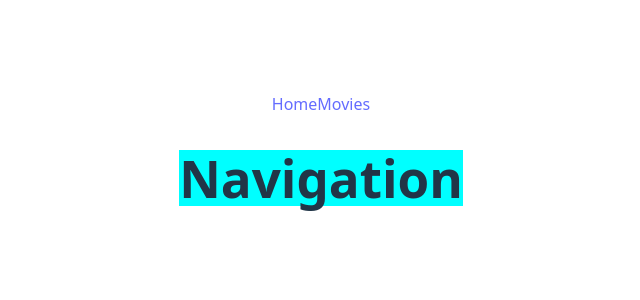
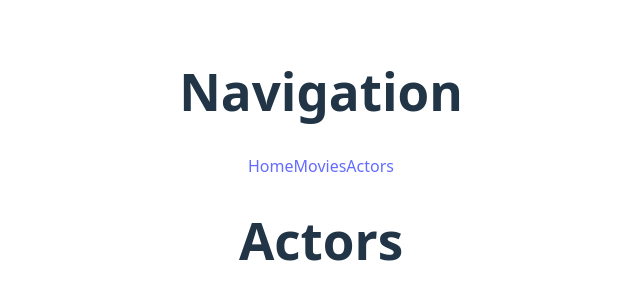
Before and after one commit to ventsislavVidulov/sirma-react-exam, a React (Vite) app: page /actors in a window 1280 px wide. Before the commit this address had no page. Shown: the part 234-534 px from the top of the page, without its empty margins (319-959 px from the left). Built offline with nearby package versions, Linux system fonts and the light colour scheme.

Commit message:
init Actors page

```diff
--- a/src/App.jsx
+++ b/src/App.jsx
@@ -1,14 +1,14 @@
-import { useEffect, useState } from 'react'
-import reactLogo from './assets/react.svg'
-import viteLogo from '/vite.svg'
-import './App.css'
+import { useEffect, useState } from 'react';
+import reactLogo from './assets/react.svg';
+import viteLogo from '/vite.svg';
+import './App.css';
 import moviesService from './services/moviesService';
 import rolesService from './services/rolesService';
 import actorsService from './services/actorsService';
 import { getTheActorsThatActedToghetherInMostMovies } from './utils/getTheActorsThatActedToghetherInmostMovies';
-import { Navigation } from "./components"
+import { Navigation } from "./components";
 import { Route, Routes } from 'react-router';
-import { Home, Movies } from './pages';
+import { Actors, Home, Movies } from './pages';
 
 function App() {
   const [count, setCount] = useState(0);
@@ -21,17 +21,18 @@ function App() {
       setMovies(allMovies)
     }
     loadMovies();
-  }, [])
+  }, []);
 
   return (
     <>
-      <Navigation></Navigation>
+      <Navigation/>
       <Routes>
         <Route path='/' element={<Home />} />
         <Route path='/movies' element={<Movies/>}/>
+        <Route path='/actors' element={<Actors/>}/>
       </Routes>
     </>
   )
-}
+};
 
-export default App
+export default App;
--- a/src/components/Navigation/Navigation.jsx
+++ b/src/components/Navigation/Navigation.jsx
@@ -4,11 +4,12 @@ import { Link } from "react-router";
 const Navigation = () => {
   return (
     <>
+      <h1>Navigation</h1>
       <nav>
         <Link to={"/"}>Home</Link>
         <Link to={"/movies"}>Movies</Link>
+          <Link to={"/actors"}>Actors</Link>
       </nav>
-      <h1 className={styles.link}>Navigation</h1>
     </>
   )
 };
--- /dev/null
+++ b/src/pages/Actors/Actors.jsx
@@ -0,0 +1,9 @@
+import styles from "./Actors.module.css";
+
+const Actors = () => {
+  return (
+    <h1>Actors</h1>
+  )
+};
+
+export default Actors;
--- a/src/pages/index.js
+++ b/src/pages/index.js
@@ -1,4 +1,5 @@
 import Home from "./Home/Home";
 import Movies from "./Movies/Movies";
+import Actors from "./Actors/Actors";
 
-export {Home, Movies};
+export {Home, Movies, Actors};
```
Also changed, not shown: src/main.jsx (+5 -5 lines), src/pages/Actors/Actors.module.css (added).
